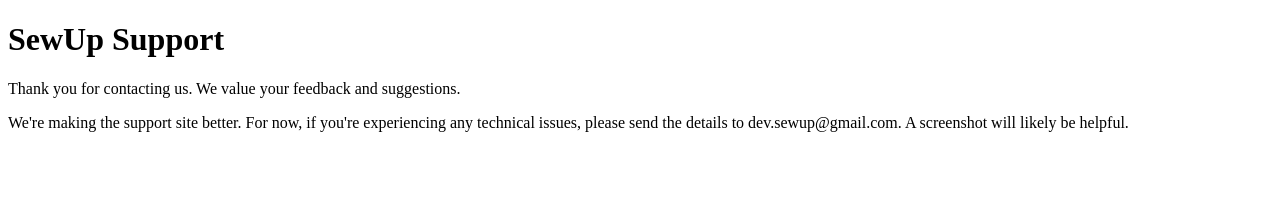
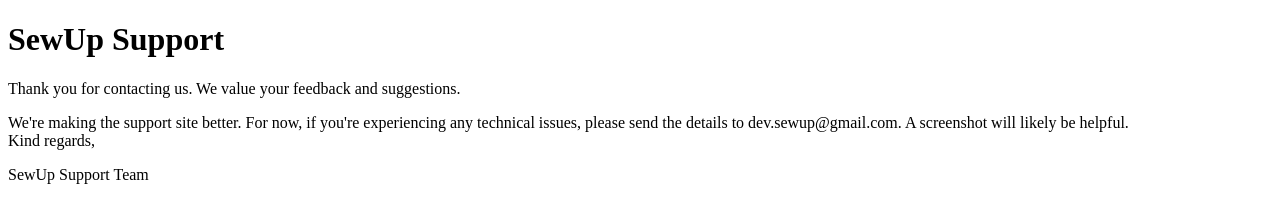
Before and after one commit to SewUp/SewUp.github.io, a plain HTML site: page index.html in a window 1280 px wide. Drawn offline with Linux system fonts and the light colour scheme.

Commit message:
amended init commit

```diff
--- a/index.html
+++ b/index.html
@@ -4,5 +4,7 @@
 <h1>SewUp Support</h1>
 <p>Thank you for contacting us. We value your feedback and suggestions.</p>
 <p>We're making the support site better. For now, if you're experiencing any technical issues, please send the details to dev.sewup@gmail.com. A screenshot will likely be helpful.
+<br>Kind regards,</p>
+<p>SewUp Support Team</p>
 </body>
 </html>
```
